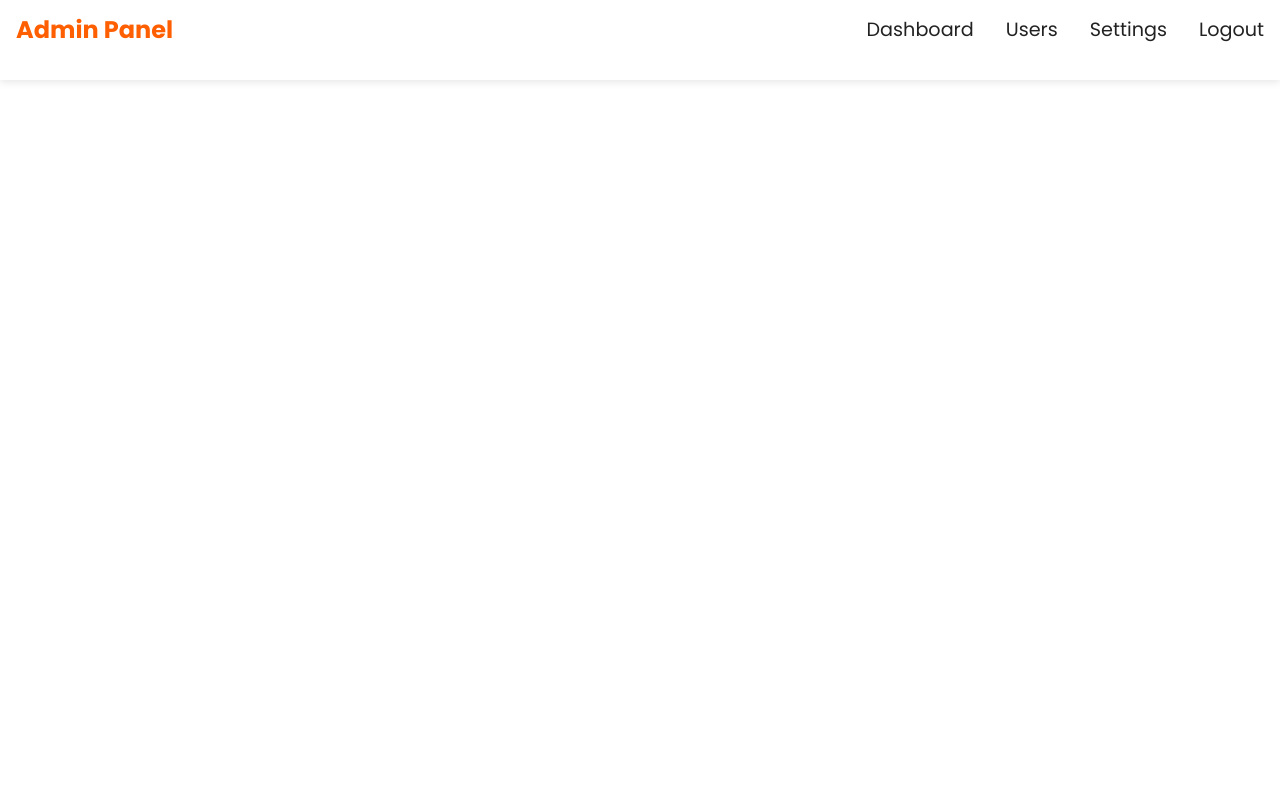
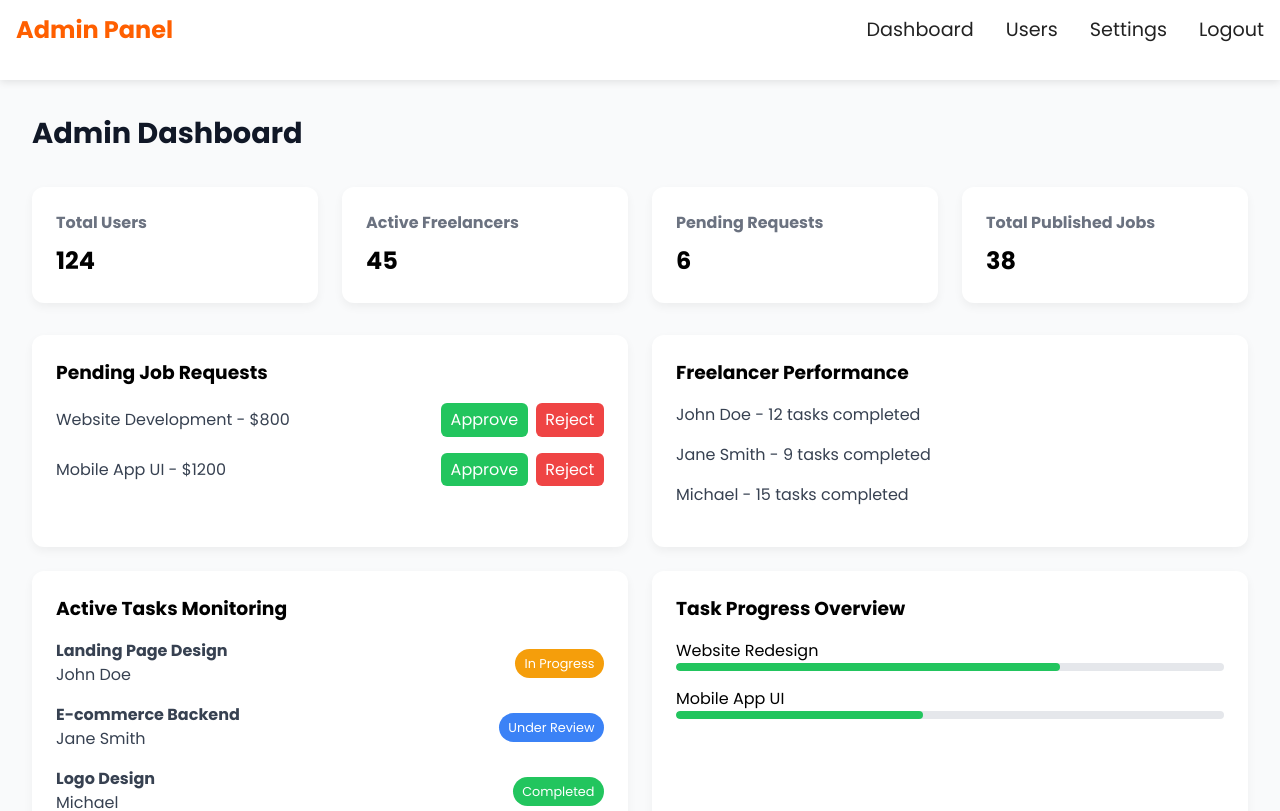
Before and after one commit to Joseh254/Task-Listing-System, a React (Vite) app in the folder client/: page /admin in a window 1280 px wide. Shown: the top 811 px of the page. Built offline with nearby package versions, Linux system fonts and the light colour scheme.

Commit message:
add admin content

```diff
--- a/client/index.html
+++ b/client/index.html
@@ -2,9 +2,12 @@
 <html lang="en">
   <head>
     <meta charset="UTF-8" />
-    <link rel="preconnect" href="https://fonts.googleapis.com">
-<link rel="preconnect" href="https://fonts.gstatic.com" crossorigin>
-<link href="https://fonts.googleapis.com/css2?family=Poppins:wght@400;500;600;700&display=swap" rel="stylesheet">
+    <link rel="preconnect" href="https://fonts.googleapis.com" />
+    <link rel="preconnect" href="https://fonts.gstatic.com" crossorigin />
+    <link
+      href="https://fonts.googleapis.com/css2?family=Poppins:wght@400;500;600;700&display=swap"
+      rel="stylesheet"
+    />
     <link rel="icon" type="image/svg+xml" href="/vite.svg" />
     <meta name="viewport" content="width=device-width, initial-scale=1.0" />
     <title>Robinson Project</title>
--- a/client/src/Admin/AdminHomePage/AdminHome.jsx
+++ b/client/src/Admin/AdminHomePage/AdminHome.jsx
@@ -1,8 +1,165 @@
 import React from "react";
 import AdminNav from "../AdminNav/AdminNav";
+import "./AdminHomePage.css";
 
+/* ---------- Stat Card ---------- */
+function StatCard({ title, value }) {
+  return (
+    <div className="admin-stat-card">
+      <h4>{title}</h4>
+      <p>{value}</p>
+    </div>
+  );
+}
+
+/* ---------- Pending Requests ---------- */
+function PendingRequests() {
+  return (
+    <div className="admin-section-card pending-requests">
+      <h3>Pending Job Requests</h3>
+      <ul>
+        <li>
+          Website Development - $800
+          <div className="actions">
+            <button className="approve">Approve</button>
+            <button className="reject">Reject</button>
+          </div>
+        </li>
+        <li>
+          Mobile App UI - $1200
+          <div className="actions">
+            <button className="approve">Approve</button>
+            <button className="reject">Reject</button>
+          </div>
+        </li>
+      </ul>
+    </div>
+  );
+}
+
+/* ---------- Freelancer Performance ---------- */
+function FreelancerStats() {
+  return (
+    <div className="admin-section-card freelancer-performance">
+      <h3>Freelancer Performance</h3>
+      <ul>
+        <li>John Doe - 12 tasks completed</li>
+        <li>Jane Smith - 9 tasks completed</li>
+        <li>Michael - 15 tasks completed</li>
+      </ul>
+    </div>
+  );
+}
+
+/* ---------- Platform Activity ---------- */
+function PlatformOverview() {
+  return (
+    <div className="admin-section-card  platform-overview">
+      <h3>Platform Overview</h3>
+      <ul>
+        <li>New user registered</li>
+        <li>3 jobs approved today</li>
+        <li>2 payments processed</li>
+      </ul>
+    </div>
+  );
+}
+function ActiveTasks() {
+  return (
+    <div className="admin-section-card active-tasks">
+      <h3>Active Tasks Monitoring</h3>
+      <ul>
+        <li>
+          <div>
+            <strong>Landing Page Design</strong>
+            <p>John Doe</p>
+          </div>
+          <span className="status in-progress">In Progress</span>
+        </li>
+
+        <li>
+          <div>
+            <strong>E-commerce Backend</strong>
+            <p> Jane Smith</p>
+          </div>
+          <span className="status review">Under Review</span>
+        </li>
+
+        <li>
+          <div>
+            <strong>Logo Design</strong>
+            <p> Michael</p>
+          </div>
+          <span className="status completed">Completed</span>
+        </li>
+      </ul>
+    </div>
+  );
+}
+
+function TaskProgressOverview() {
+  return (
+    <div className="admin-section-card task-progress">
+      <h3>Task Progress Overview</h3>
+
+      <div className="progress-item">
+        <p>Website Redesign</p>
+        <div className="progress-bar">
+          <div className="progress-fill" style={{ width: "70%" }}></div>
+        </div>
+      </div>
+
+      <div className="progress-item">
+        <p>Mobile App UI</p>
+        <div className="progress-bar">
+          <div className="progress-fill" style={{ width: "45%" }}></div>
+        </div>
+      </div>
+    </div>
+  );
+}
+
+function TopFreelancers() {
+  return (
+    <div className="admin-section-card top-freelancers">
+      <h3>Top Performing Freelancers</h3>
+      <ul>
+        <li>John Doe ⭐ 4.9 (15 tasks)</li>
+        <li>Michael ⭐ 4.8 (12 tasks)</li>
+        <li>Jane Smith ⭐ 4.7 (10 tasks)</li>
+      </ul>
+    </div>
+  );
+}
+/* ---------- Main Admin Page ---------- */
 function AdminHomePage() {
-  return <AdminNav />;
+  return (
+    <>
+      <AdminNav />
+
+      <div className="admin-dashboard-container">
+        <h2 className="admin-title">Admin Dashboard</h2>
+
+        {/* Stats Overview */}
+        <div className="admin-stats-grid">
+          <StatCard title="Total Users" value="124" />
+          <StatCard title="Active Freelancers" value="45" />
+          <StatCard title="Pending Requests" value="6" />
+          <StatCard title="Total Published Jobs" value="38" />
+        </div>
+
+        {/* Main Content */}
+        <div className="admin-content-grid">
+          <PendingRequests />
+          <FreelancerStats />
+          <ActiveTasks />
+          <TaskProgressOverview />
+          <TopFreelancers />
+          <PlatformOverview />
+        </div>
+      </div>
+    </>
+  );
 }
 
 export default AdminHomePage;
--- /dev/null
+++ b/client/src/Admin/AdminHomePage/AdminHomePage.css
@@ -0,0 +1,177 @@
+.admin-dashboard-container {
+  padding: 2rem;
+  background: #f9fafb;
+  min-height: 100vh;
+}
+
+.admin-title {
+  font-size: 1.8rem;
+  margin-bottom: 2rem;
+  color: #111827;
+}
+
+/* Stats Grid */
+.admin-stats-grid {
+  display: grid;
+  grid-template-columns: repeat(auto-fit, minmax(220px, 1fr));
+  gap: 1.5rem;
+  margin-bottom: 2rem;
+}
+
+.admin-stat-card {
+  background: white;
+  padding: 1.5rem;
+  border-radius: 12px;
+  box-shadow: 0 4px 10px rgba(0, 0, 0, 0.05);
+}
+
+.admin-stat-card h4 {
+  color: #6b7280;
+  margin-bottom: 0.5rem;
+}
+
+.admin-stat-card p {
+  font-size: 1.5rem;
+  font-weight: bold;
+}
+
+/* Sections */
+.admin-content-grid {
+  display: grid;
+  grid-template-columns: 2fr 1fr;
+  gap: 1.5rem;
+}
+
+.admin-section-card {
+  background: white;
+  padding: 1.5rem;
+  border-radius: 12px;
+  box-shadow: 0 4px 10px rgba(0, 0, 0, 0.05);
+}
+
+.admin-section-card h3 {
+  margin-bottom: 1rem;
+}
+
+.admin-section-card ul {
+  list-style: none;
+}
+
+.admin-section-card li {
+  margin-bottom: 1rem;
+  color: #374151;
+  display: flex;
+  justify-content: space-between;
+  align-items: center;
+}
+
+/* Buttons */
+.actions {
+  display: flex;
+  gap: 0.5rem;
+}
+
+button {
+  padding: 0.3rem 0.6rem;
+  border: none;
+  border-radius: 6px;
+  cursor: pointer;
+}
+
+.approve {
+  background: #22c55e;
+  color: white;
+}
+
+.reject {
+  background: #ef4444;
+  color: white;
+}
+/* Status Badges */
+.status {
+  padding: 0.3rem 0.6rem;
+  border-radius: 20px;
+  font-size: 0.8rem;
+  color: white;
+}
+
+.in-progress {
+  background: #f59e0b;
+}
+
+.review {
+  background: #3b82f6;
+}
+
+.completed {
+  background: #22c55e;
+}
+
+/* Progress Bar */
+.progress-item {
+  margin-bottom: 1rem;
+}
+
+.progress-bar {
+  width: 100%;
+  height: 8px;
+  background: #e5e7eb;
+  border-radius: 10px;
+  overflow: hidden;
+}
+
+.progress-fill {
+  height: 100%;
+  background: #22c55e;
+  border-radius: 10px;
+}
+
+/* Better grid for many sections */
+.admin-content-grid {
+  display: grid;
+  grid-template-columns: repeat(4, 1fr);
+  grid-template-rows: auto auto auto;
+  grid-gap: 1.5rem;
+
+  /* Define grid areas */
+  grid-template-areas:
+    "requests requests performance performance"
+    "active active progress progress"
+    "topfreelancers topfreelancers overview overview";
+}
+.pending-requests {
+  grid-area: requests;
+}
+
+.freelancer-performance {
+  grid-area: performance;
+}
+
+.active-tasks {
+  grid-area: active;
+}
+
+.task-progress {
+  grid-area: progress;
+}
+
+.top-freelancers {
+  grid-area: topfreelancers;
+}
+
+.platform-overview {
+  grid-area: overview;
+}
+/* Responsive */
+@media (max-width: 900px) {
+  .admin-content-grid {
+    grid-template-columns: 1fr;
+    grid-template-areas:
+      "requests"
+      "performance"
+      "active"
+      "progress"
+      "topfreelancers"
+      "overview";
+  }
+}
--- a/client/src/Freelancer/FreelancerHomePage/FreeLancerHomePage.jsx
+++ b/client/src/Freelancer/FreelancerHomePage/FreeLancerHomePage.jsx
@@ -1,4 +1,3 @@
-
 import FreelancerNav from "../FreelancerNav/FreelancerNav";
 import "./FreelancerHome.css";
 
--- a/client/src/Freelancer/FreelancerHomePage/FreelancerHome.css
+++ b/client/src/Freelancer/FreelancerHomePage/FreelancerHome.css
@@ -24,7 +24,7 @@
   background: white;
   padding: 1.5rem;
   border-radius: 12px;
-  box-shadow: 0 4px 10px rgba(0,0,0,0.05);
+  box-shadow: 0 4px 10px rgba(0, 0, 0, 0.05);
 }
 
 .stats-card h4 {
@@ -51,7 +51,7 @@
   background: white;
   padding: 1.5rem;
   border-radius: 12px;
-  box-shadow: 0 4px 10px rgba(0,0,0,0.05);
+  box-shadow: 0 4px 10px rgba(0, 0, 0, 0.05);
 }
 
 .section-card h3 {
--- a/client/src/ReusableComponents/ReusableNav/ReusableNav.css
+++ b/client/src/ReusableComponents/ReusableNav/ReusableNav.css
@@ -1,10 +1,10 @@
 .navbar {
   background: var(--color-white);
-  color:var(--color-dark);
+  color: var(--color-dark);
   padding: 0 1rem;
   height: 5rem;
   box-shadow: 0 2px 8px rgba(0, 0, 0, 0.1); /* Subtle shadow for depth */
-  position: sticky;                     /* Sticks at top */
+  position: sticky; /* Sticks at top */
   top: 0;
   z-index: 1000;
 }
@@ -55,7 +55,7 @@
 }
 
 .nav-links a:hover {
-  opacity: .7;
+  opacity: 0.7;
 }
 
 /* Mobile Icon */
@@ -74,7 +74,7 @@
   height: 90vh;
   margin: 1rem 0;
   background: var(--color-primary);
-  padding:0 1rem;
+  padding: 0 1rem;
 }
 
 .mobile-menu li {
--- a/client/src/ReusableComponents/ReusableNav/ReusableNav.jsx
+++ b/client/src/ReusableComponents/ReusableNav/ReusableNav.jsx
@@ -37,9 +37,8 @@ function ReusableNav({ links = [], logo = "MyApp" }) {
         {links.map((link, index) => (
           <li key={index} onClick={toggleMenu}>
             <Link to={link.path} className="nav-item">
-            <span>{link.label && link.label}</span>
+              <span>{link.label && link.label}</span>
               {link.icon && <span className="nav-icon">{link.icon}</span>}
-
             </Link>
           </li>
         ))}
--- a/client/src/index.css
+++ b/client/src/index.css
@@ -1,12 +1,12 @@
 :root {
-  --color-primary: #FFD400;
-  --color-secondary: #FF8C00;
-  --color-dark:#FF5F00;
-  --color-light:#f3efd8;
-  --color-black:#222;
-  --color-white:#fff;
-  --color-success: #22C55E;
-  --color-danger: #EF4444;
+  --color-primary: #ffd400;
+  --color-secondary: #ff8c00;
+  --color-dark: #ff5f00;
+  --color-light: #f3efd8;
+  --color-black: #222;
+  --color-white: #fff;
+  --color-success: #22c55e;
+  --color-danger: #ef4444;
 }
 /* Box sizing */
 *,
@@ -23,7 +23,7 @@
 
 /* Set core body defaults */
 body {
-   font-family: 'Poppins', sans-serif;
+  font-family: "Poppins", sans-serif;
   max-width: 100%;
   min-height: 100vh;
   line-height: 1.5;
```
Also changed, not shown: client/src/Admin/AdminNav/AdminNav.jsx (+1 -6 lines), client/src/Freelancer/FreelancerNav/FreelancerNav.jsx (+4 -11 lines).
